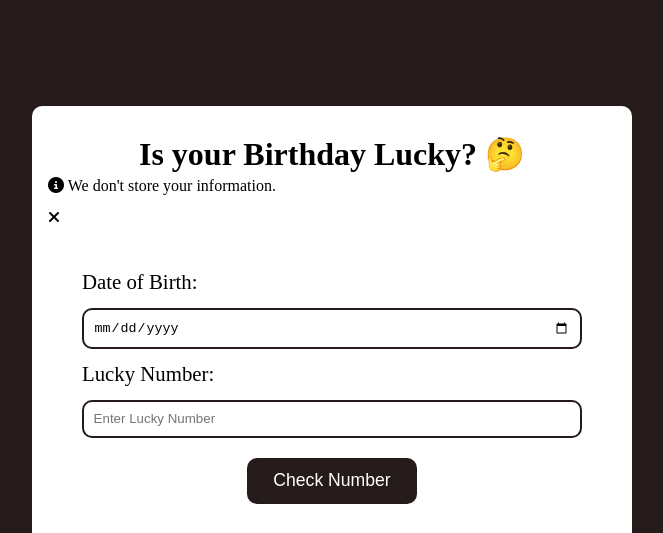
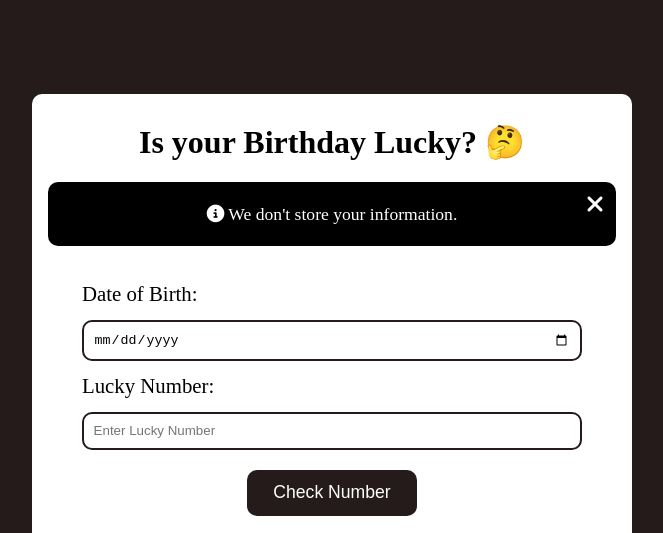
Before and after one commit to junaidshaikh-js/is-your-birthday-lucky, a plain HTML site: page index.html in a window 1280 px wide. Shown: the top 533 px of the page, without its empty margins (308-971 px from the left). Drawn offline with nearby package versions, Linux system fonts and the light colour scheme; files that its build step writes are made by us from their sources.

Commit message:
style: add animation to privacy note

```diff
--- a/scss/index.scss
+++ b/scss/index.scss
@@ -32,6 +32,47 @@ body {
 header {
   margin-top: 1rem;
   text-align: center;
+}
+
+.privacy-notice {
+  position: relative;
+  margin-top: 1.5rem;
+  border-radius: 10px;
+  padding: 1rem 0;
+  background-color: black;
+  font-size: 1.1rem;
+  text-align: center;
+  color: white;
+  overflow: hidden;
+
+  .hide-privacy-note {
+    position: absolute;
+    right: 12px;
+    top: 7px;
+    font-size: 1.5rem;
+    cursor: pointer;
+
+    &:hover {
+      color: red;
+    }
+  }
+}
+
+.drop-item {
+  opacity: 1;
+  animation: remove-item 1s linear forwards;
+  transform-origin: 0 100%;
+}
+
+@keyframes remove-item {
+  from {
+    opacity: 1;
+    transform: translateZ(0);
+  }
+  to {
+    opacity: 0;
+    transform: translateY(400px) rotateZ(90deg);
+  }
 }
 
 form {
```
